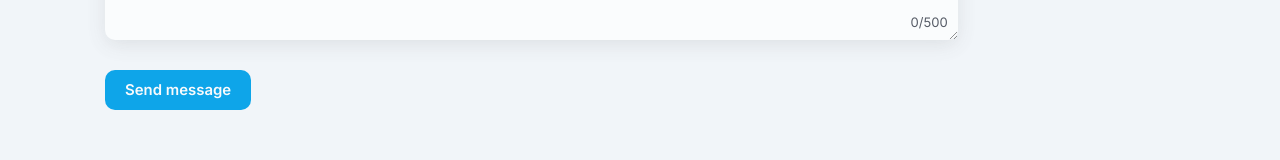
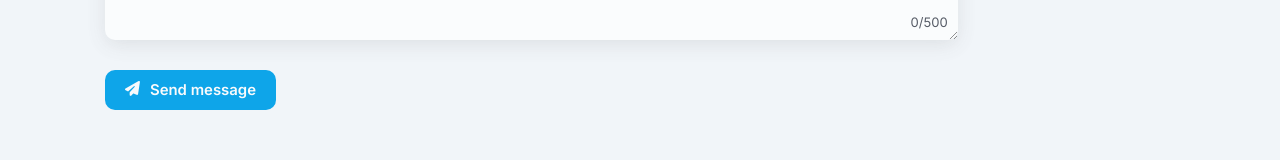
Before and after one commit to heuerleon/portfolio, a Next.js app: page / in a window 1280 px wide. Shown: the part 5292-5452 px from the top of the page. Built offline with nearby package versions, Linux system fonts and the light colour scheme.

Commit message:
improve contact form error parsing

```diff
--- a/src/app/api/contact/route.ts
+++ b/src/app/api/contact/route.ts
@@ -32,10 +32,14 @@ export async function POST(req: NextRequest) {
   }
 
   const body = await req.json();
-  const { name, subject, email, message, token }: ContactFormRequestData = body;
+  const formData: ContactFormRequestData = body;
+  const { name, subject, email, message, token } = formData;
 
   if (!name || !subject || !email || !message || !token) {
     return errorResponse({ message: 'Missing fields' }, 400);
+  }
+  if (!validateFields(formData)) {
+    return errorResponse({ message: 'Invalid fields received' }, 400);
   }
   if (!captchaSecret || !sender || !recipient) {
     return errorResponse({ message: 'Missing secret' }, 500);
@@ -67,6 +71,15 @@ function ipAddress(headers: Headers) {
   return (headers.get('x-forwarded-for') ?? '127.0.0.1').split(',')[0]
 }
 
+function validateFields({ name, subject, email, message }: ContactFormRequestData) {
+  return name.length <= 50 && subject.length <= 100 && isValidEmail(email) && message.length <= 500;
+}
+
+function isValidEmail(email: string) {
+  const regex = /[^@ \t\r\n]+@[^@ \t\r\n]+\.[^@ \t\r\n]+/;
+  return regex.test(String(email).toLowerCase());
+}
+
 async function checkHCaptchaToken(token: string) {
   const hCaptchaRes = await fetch('https://api.hcaptcha.com/siteverify', {
     method: 'POST',
--- a/src/components/index-page/ContactForm.tsx
+++ b/src/components/index-page/ContactForm.tsx
@@ -52,12 +52,14 @@ export default function ContactForm() {
 
   const router = useRouter();
   const [sendAttempted, setSendAttempted] = useState(false);
+  const [sending, setSending] = useState(false);
   const [token, setToken] = useState("");
 
   async function sendMessage() {
     setSendAttempted(true);
 
     if (validateFields()) {
+      setSending(true);
       const headers = {
         "Accept": "application/json",
         "Content-Type": "application/json"
@@ -78,13 +80,29 @@ export default function ContactForm() {
       const status = response.status;
       const responseBody: string = await response.json();
       if (status != 200) {
-        alert(
-          "Error processing your contact request. Please use another contact option."
-        );
+        if (status == 400) {
+          alert(
+            "Error processing your contact request. Please check your input."
+          );
+        } else if (status == 500) {
+          alert(
+            "Error processing your contact request. There was an internal server error while sending your message. Please use another contact option."
+          );
+        } else if (status == 429) {
+          alert(
+            "You are sending too many messages. Please try again one hour later."
+          );
+        } else {
+          alert(
+            "Error processing your contact request. Please use another contact option."
+          );
+        }
         console.error(`Got status code ${status} with body:`, responseBody);
-        return;
+      } else {
+        router.push("/contact-success");
       }
-      router.push("/contact-success");
+      setSending(false);
+      return;
     }
   }
 
@@ -211,7 +229,7 @@ export default function ContactForm() {
                   className="btn-primary"
                   onClick={() => sendMessage()}
                 >
-                  Send message
+                  <i className={`fas ${sending ? "fa-spinner fa-spin" : "fa-paper-plane"}`}></i> Send message
                 </button>
               </div>
             </div>
--- a/src/styles/base.scss
+++ b/src/styles/base.scss
@@ -481,6 +481,10 @@ textarea {
     background-color: var(--accent-light);
     color: var(--bg-brighter);
   }
+
+  i {
+    margin-right: 10px;
+  }
 }
 
 .btn-alt {
```
